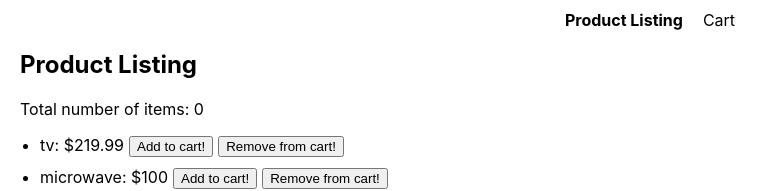
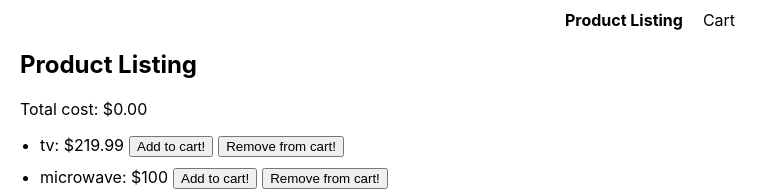
Before and after one commit to stgibson/redux-shoply, a React (Create React App) app: page / in a window 1280 px wide. Shown: the top 191 px of the page, without its empty margins (0-777 px from the left). Built offline with nearby package versions, Linux system fonts and the light colour scheme.

Commit message:
Display total cost instead of total items. Changed totalItems() to getCost() in src/ProductList.js.

```diff
--- a/src/ProductList.js
+++ b/src/ProductList.js
@@ -12,18 +12,20 @@ const ProductList = () => {
   const { products, cart } = useSelector(store => store, shallowEqual);
 
   /**
-   * Determines total number of items in cart
-   * @returns total number of items
+   * Determines total cost of items in cart
+   * @returns total cost
    */
-  const totalItems = () => {
-    return Object.keys(cart)
-      .reduce((sum, nextProductId) => sum + cart[nextProductId].quantity, 0);
+  const getCost = () => {
+    const cost =  Object.keys(cart).reduce((cost, nextProductId) => (
+      cost + (cart[nextProductId].quantity * cart[nextProductId].price)
+    ), 0);
+    return cost.toFixed(2);
   };
 
   return (
     <div className="ProductList">
       <h2>Product Listing</h2>
-      <p>Total number of items: { totalItems() }</p>
+      <p>Total cost: ${ getCost() }</p>
       <ul>
         {
           Object.keys(products).map(productId => (
```
